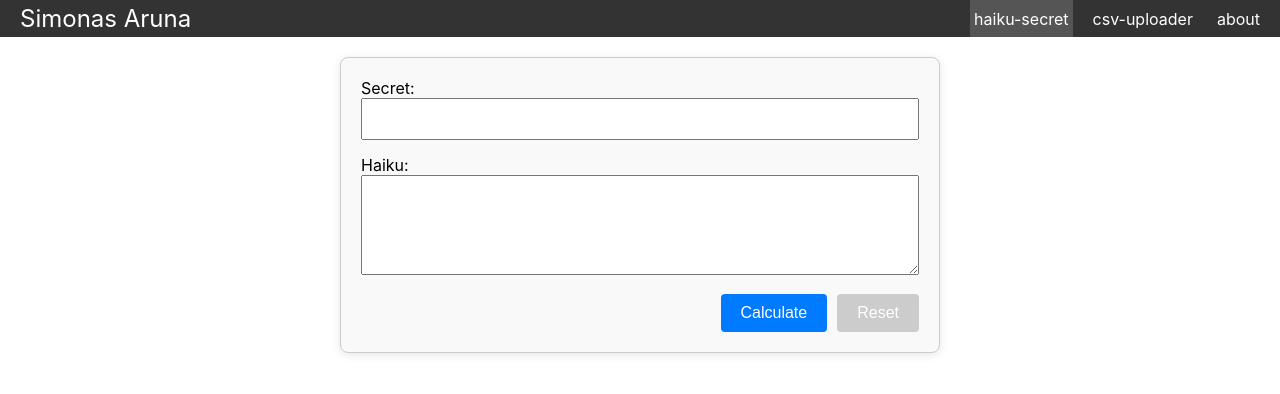
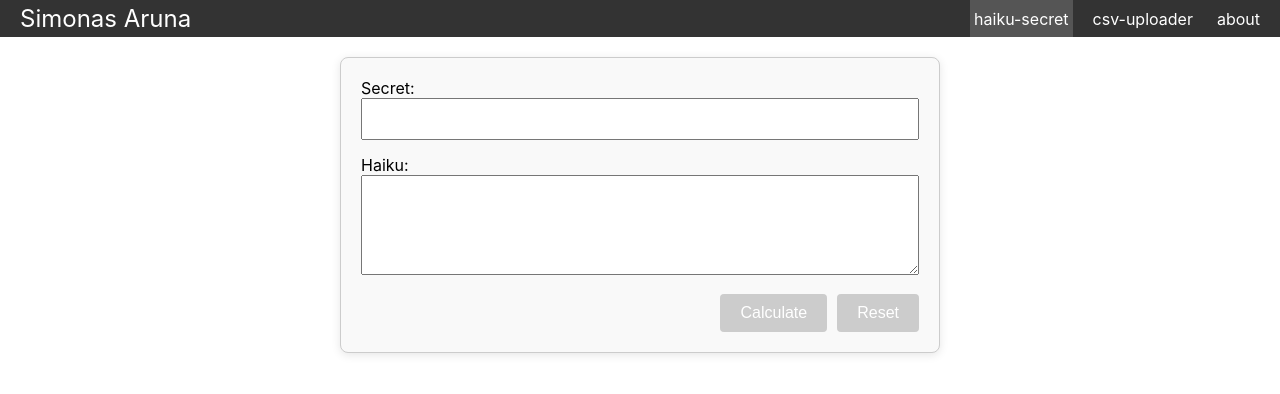
Before and after one commit to wishpath/haiku-frontend, a React (Create React App) app: page /haiku in a window 1280 px wide. Shown: the top 394 px of the page. Built offline with nearby package versions, Linux system fonts and the light colour scheme.

Commit message:
slight difference in buttons behaviour

```diff
--- a/src/components/Haiku.js
+++ b/src/components/Haiku.js
@@ -20,7 +20,7 @@ const HaikuComponent = () => {
     //synchronous - tasks must complete one after another
     //async allows you to use await
     const handleCalculate = async () => {
-        setError('');``
+        setError('');
         setResult('');
         setLoading(true);
 
@@ -58,6 +58,10 @@ const HaikuComponent = () => {
 
     return (
         <div className="haiku-container">
+            {/* conditional rendering expression in React
+             asks if ('error' is truthy) render the 'p' element
+             falsy values are only - null, undefined, false, 0, NaN, ""
+             would also work: {error ? (<p className="error-message">Error: {error}</p>) : ()}*/}
             {error && <p className="error-message">Error: {error}</p>}
             <div className="input-group">
                 <label>
@@ -67,6 +71,7 @@ const HaikuComponent = () => {
                         value={secret}
                         maxLength={30}
                         onChange={(e) => {
+                            setIsCalculated(false);
                             setSecret(e.target.value);
                             if (e.target.value) setHaiku('');
                         }}
@@ -81,6 +86,8 @@ const HaikuComponent = () => {
                     <textarea
                         value={haiku}
                         onChange={(e) => {
+                            if(haiku || secret)
+                            setIsCalculated(false);
                             setHaiku(e.target.value);
                             if (e.target.value) setSecret('');
                         }}
@@ -104,16 +111,16 @@ const HaikuComponent = () => {
                     <button
                         className="calculate-button"
                         onClick={handleCalculate}
-                        disabled={loading || isCalculated}
+                        disabled={loading || (!haiku && !secret) || (isCalculated && haiku)}
                     >
-                        Calculate
+                        {(isCalculated && secret) ? 'Rec' : 'C'}alculate
                     </button>
 
                     {/* Reset Button */}
                     <button
                         className="reset-button"
                         onClick={handleReset}
-                        disabled={!isCalculated}
+                        disabled={loading || (!haiku && !secret)}
                     >
                         Reset
                     </button>
```
